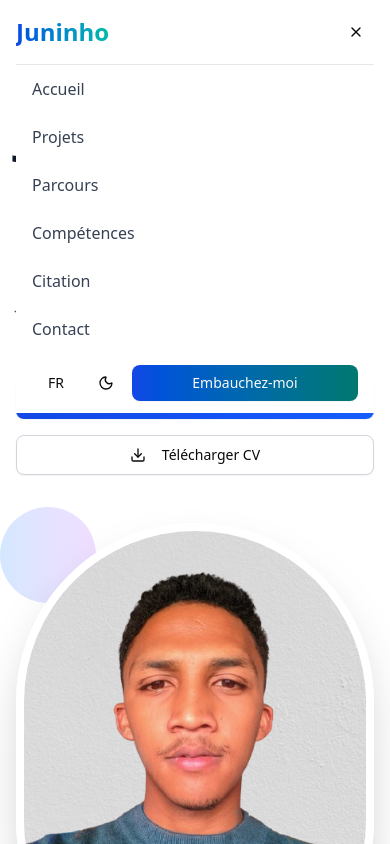
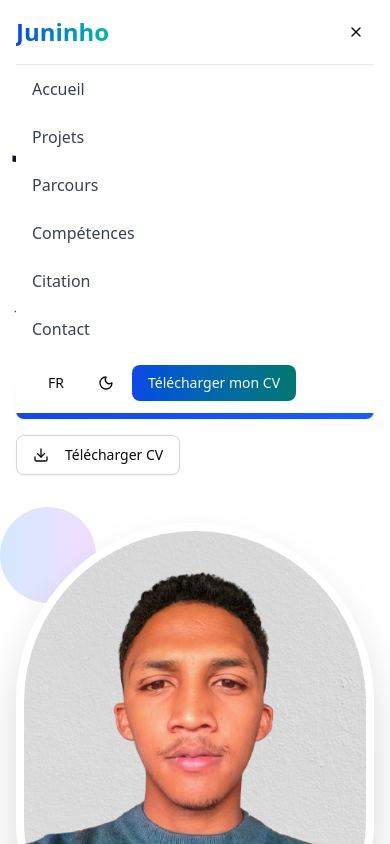
Before and after one commit to RYJramefison/Portfolio, a Next.js app: page / in a window 390 px wide. Both pictures are taken after a click on the button 356 px from the left and 32 px from the top of the page. Shown: the top 844 px of the page. Built offline with nearby package versions, Linux system fonts and the light colour scheme.

Commit message:
feat(header): enable CV download button

```diff
--- a/app/i18n/translations.ts
+++ b/app/i18n/translations.ts
@@ -13,7 +13,7 @@ export const translations = {
 
     common: {
       cv: 'Télécharger mon CV',
-      hire: 'Embauchez-moi',
+      miniCV: 'mon CV',
       demo: 'Démo',
       code: 'Code',
     },
@@ -197,7 +197,6 @@ export const translations = {
 
     common: {
       cv: 'Download CV',
-      hire: 'Hire me',
       demo: 'Demo',
       code: 'Code',
     },
--- a/components/layout/Header.tsx
+++ b/components/layout/Header.tsx
@@ -95,9 +95,16 @@ const Header = () => {
               {theme === 'light' ? <Moon /> : <Sun />}
             </Button>
 
-            <Button className="bg-gradient-to-r from-blue-700 to-blue-400 hover:from-blue-800 hover:to-blue-700">
-              {t?.common?.cv}
-            </Button>
+            <a
+              href="/cv/Juninho_RAMEFISON_CV.pdf"
+              download
+              target="_blank"
+              rel="noopener noreferrer"
+            >
+              <Button className="bg-gradient-to-r from-blue-700 to-blue-400 hover:from-blue-800 hover:to-blue-700">
+                {t?.common?.cv}
+              </Button>
+          </a>
           </div>
 
           {/* Mobile menu button */}
@@ -136,10 +143,16 @@ const Header = () => {
               <Button variant="ghost" size="icon" onClick={toggleTheme}>
                 {theme === 'light' ? <Moon /> : <Sun />}
               </Button>
-
-              <Button className="flex-1 bg-gradient-to-r from-blue-700 to-teal-700">
-                {t?.common?.hire}
-              </Button>
+              <a
+                href="/cv/Juninho_RAMEFISON_CV.pdf"
+                download
+                target="_blank"
+                rel="noopener noreferrer"
+              >
+                <Button className="flex-1 bg-gradient-to-r from-blue-700 to-teal-700">
+                  {t?.common?.cv}
+                </Button>
+              </a>
             </div>
           </div>
         )}
--- a/components/sections/HeroSection.tsx
+++ b/components/sections/HeroSection.tsx
@@ -84,6 +84,12 @@ const HeroSection = () => {
               <ArrowRight className="ml-2 h-5 w-5 group-hover:translate-x-1 transition-transform" />
             </Button>
 
+            <a
+                href="/cv/Juninho_RAMEFISON_CV.pdf"
+                download
+                target="_blank"
+                rel="noopener noreferrer"
+              >
               <Button
                 size="lg"
                 variant="outline"
@@ -92,6 +98,7 @@ const HeroSection = () => {
                 <Download className="mr-2 h-5 w-5" />
                 {t.home.downloadCv}
               </Button>
+            </a>
             </motion.div>
           </motion.div>
 
```
Also changed, not shown: 1 other file (tests, documents, lock files or other folders).
